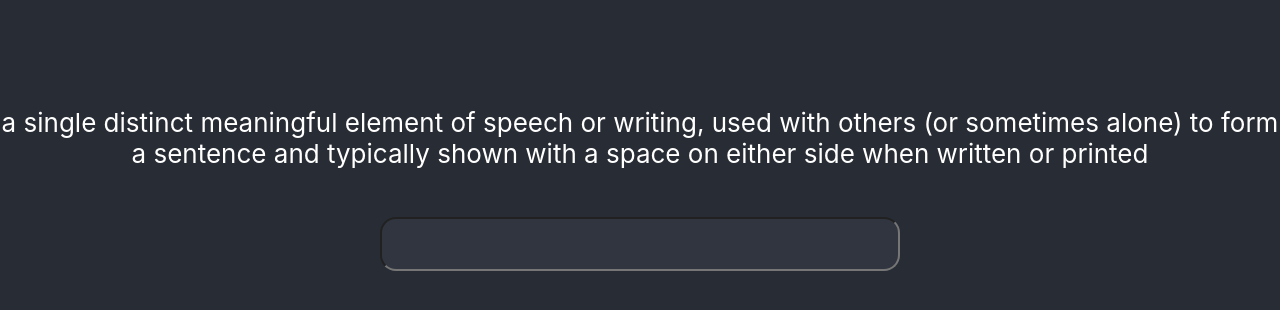
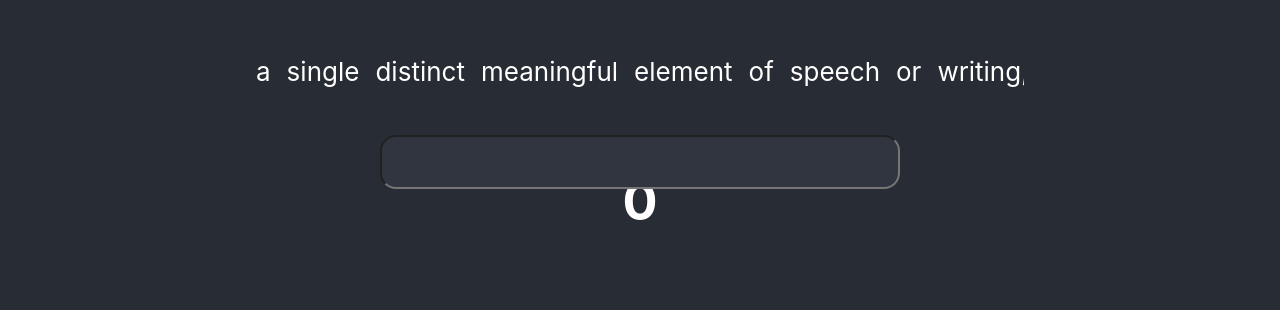
Before and after one commit to Incognito0989/typing-game, a React (Create React App) app: page / in a window 1280 px wide. Shown: the part 238-548 px from the top of the page. Built offline with nearby package versions, Linux system fonts and the light colour scheme.

Commit message:
Change text to spans and play with error checking

```diff
--- a/src/components/expected-text/expected-text.css
+++ b/src/components/expected-text/expected-text.css
@@ -0,0 +1,6 @@
+.test-wrapper {
+    display: flex;
+    gap: 1rem;
+    width: 60vw;
+    overflow: hidden;
+}
--- a/src/components/expected-text/expected-text.tsx
+++ b/src/components/expected-text/expected-text.tsx
@@ -1,14 +1,48 @@
 import './expected-text.css';
 import react, { Component } from 'react';
 
-const ExpectedText = (props) => {
-  return (
-    <div className='wrapper'>
-      <span>
-        { props.text }
-      </span>
-    </div>
-  );
+type TextProps = {
+  text: string
+}
+
+function addWrappers(word, tag, classes) {
+  // Split into individual characters.
+  const chars = word.split('');
+
+  // The array the newly wrapped
+  // characters will be added to.
+  const wrappedChars: string[] = [];
+
+  // The loop
+  chars.forEach(function(char) {
+    // Check if any classes were passed.
+    // If so add them, else just use a basic tag.
+    const openTag = classes ? `${tag} class="${classes}"` : tag;
+    wrappedChars.push(`<${openTag}>${char}</${tag}>`);
+  });
+  return wrappedChars.join('');
+}
+
+class ExpectedText extends Component<TextProps> {
+
+  constructor(props: TextProps) {
+    super(props);
+  }
+
+  render() {
+    const text = this.props.text;
+    const words = text.split(' ')
+    let newContent = ''
+
+    words.forEach(function(word) {
+      let line = `<span class='word'>${addWrappers(word, 'span', 'word_inner')}</span>`
+      newContent = newContent.concat(line.toString())
+    })
+
+    return (
+      <div className='test-wrapper' dangerouslySetInnerHTML={{ __html: newContent}}></div>
+    );
+  }
 }
 
 
--- a/src/components/typing-box/typing-box.css
+++ b/src/components/typing-box/typing-box.css
@@ -6,7 +6,6 @@
 .typing-box {
     text-align: left;
     position: absolute;
-    z-index: 2;
     width: 40vw;
     height: 3rem;
     font-size: calc(10px + 2vmin);
@@ -14,4 +13,7 @@
     border-radius: 1rem;
     color: inherit;
     font-family: inherit;
+    display: inline-block;
+    white-space: nowrap;
+    overflow: hidden;
 }
--- a/src/components/typing-box/typing-box.tsx
+++ b/src/components/typing-box/typing-box.tsx
@@ -1,12 +1,81 @@
 import './typing-box.css';
-import { Component } from 'react';
+import { ChangeEvent, Component } from 'react';
+import { type } from '@testing-library/user-event/dist/type';
 
-class TypingBox extends Component {
+type UpperCaseCharacter = 'A' | 'B' | 'C' | 'D' | 'E' | 'F' | 'G' | 'H' | 'I' | 'J' | 'K' | 'L' | 'M' | 'N' | 'O' | 'P' | 'Q' | 'R' | 'S' | 'T' | 'U' | 'V' | 'W' | 'X' | 'Y' | 'Z';
+
+interface State {
+  testArr: string
+  words: Array<string>
+  enteredText: string
+  correctCount: number
+  startTime: Date | null
+  started: boolean
+  wpm: number
+}
+
+type Prop = {
+  state: State
+}
+
+class TypingBox extends Component<Prop> {
+
+  state: State = {
+    testArr: '',
+    words: [],
+    enteredText: '',
+    correctCount: 0,
+    startTime: null,
+    started: false,
+    wpm: 0
+  }
+
+  constructor(props: Prop) {
+    super(props)
+    this.state = {...this.props.state}
+  }
+
+  componentDidMount() {
+    this.setState({words: this.props.state.testArr.split(' ')})
+  }
+
+  wordsPerMinute(charsTyped: number, millis: number): number {
+    return Math.floor((charsTyped / 5) / (millis / 60000))
+  }
+
+  checkFinished = (): void => {
+    if(!this.props.state.words.length) {
+        if(this.props.state.startTime) {
+            const timeM: number = new Date().getTime() - this.props.state.startTime.getTime()
+            const wpm = this.wordsPerMinute(this.props.state.testArr.length, timeM)
+            this.setState({wpm: wpm})
+        }
+    }
+  }
+
+  onWordChange = (e: ChangeEvent<HTMLInputElement>): void => {
+    if(!this.props.state.started) {
+      this.setState({started: true, startTime: new Date()})
+    }
+
+    console.log(e.currentTarget.value)
+    const enteredText = e.currentTarget.value.trim()
+    this.setState({enteredText})
+    if(enteredText === this.props.state.words[0]) {
+        console.log('RIGHT')
+        this.setState({correctCount: this.props.state.correctCount + 1})
+        this.setState({enteredText: ''})
+        this.setState({words: this.props.state.words.slice(1)},
+            (): void => this.checkFinished())
+    }
+  }
+
   render() {
     return (
       <div className='wrapper'>
-        <input className='typing-box '>
+        <input onChange={this.onWordChange} value={this.props.state.enteredText} id='box' className='typing-box'>
         </input>
+        <h1>{this.props.state.correctCount}</h1>
       </div>
     );
   }
--- a/src/pages/home/home.tsx
+++ b/src/pages/home/home.tsx
@@ -24,43 +24,13 @@ class Home extends Component {
       wpm: 0
   }
 
-  componentDidMount() {
-    this.setState({words: this.state.testArr.split(' ')})
-  }
-
-  wordsPerMinute(charsTyped: number, millis: number): number {
-    return Math.floor((charsTyped / 5) / (millis / 60000))
-  }
-
-  checkFinished = (): void => {
-    if(!this.state.words.length) {
-        if(this.state.startTime) {
-            const timeM: number = new Date().getTime() - this.state.startTime.getTime()
-            const wpm = this.wordsPerMinute(this.state.testArr.length, timeM)
-        }
-    }
-  }
-
-  onWordChange = (e: ChangeEvent<HTMLInputElement>): void => {
-    console.log(e.currentTarget.value)
-    const enteredText = e.currentTarget.value.trim()
-    this.setState({enteredText})
-    if(enteredText === this.state.words[0]) {
-        console.log('RIGHT')
-        this.setState({correctCount: this.state.correctCount + 1})
-        this.setState({enteredText: ''})
-        this.setState({words: this.state.words.slice(1)},
-            (): void => this.checkFinished())
-    }
-  }
-
   render() {
     return (
       <div className="App">
         <header className="App-header">
             <div className='typing-wrapper'>
                 <ExpectedText text='a single distinct meaningful element of speech or writing, used with others (or sometimes alone) to form a sentence and typically shown with a space on either side when written or printed'></ExpectedText>
-                <TypingBox/>
+                <TypingBox state={this.state}/>
             </div>
 
         </header>
```
